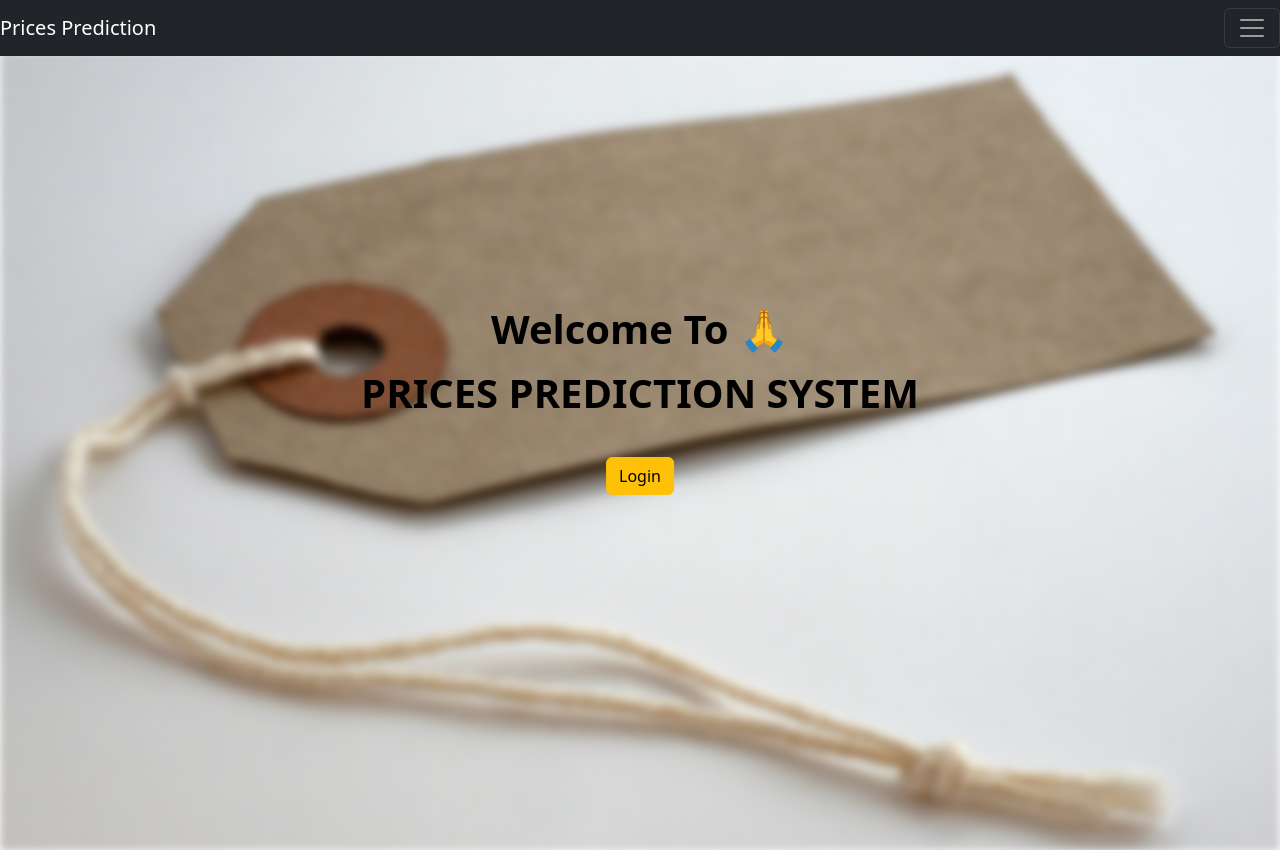
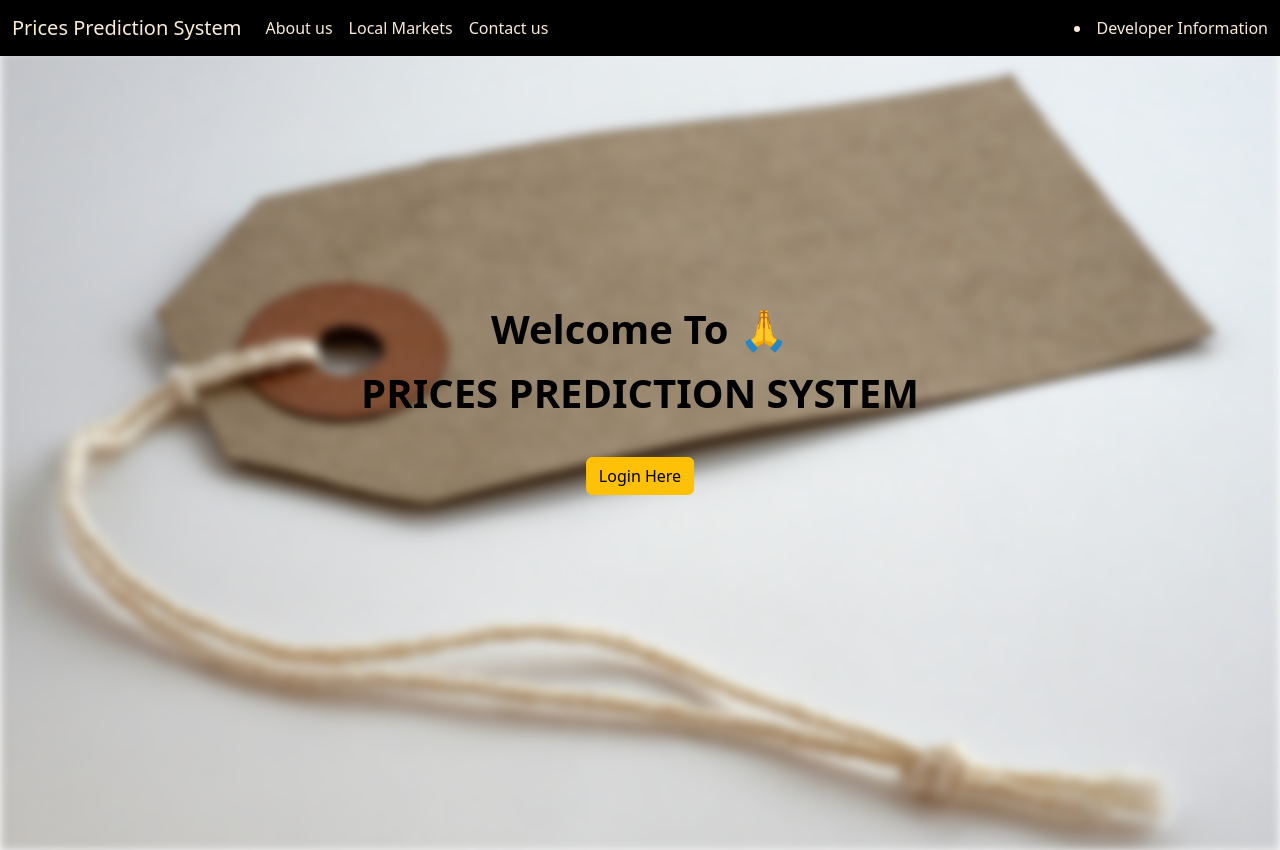
Before and after one commit to jayakrishnagaddam/PRICES-PREDICTION-SYSTEM, a Flask app: page / in a window 1280 px wide. Shown: the top 850 px of the page. Run offline with Flask 3, Linux system fonts and the light colour scheme; some libraries are stand-ins or nearby versions.

Commit message:
Added Enhancements

```diff
--- a/templates/homepage.html
+++ b/templates/homepage.html
@@ -37,7 +37,7 @@
     filter: blur(5px);
 }
 body {
-    padding-top: 3%;
+    padding-top:4%;
 
 }
 </style>
--- a/templates/index.html
+++ b/templates/index.html
@@ -10,7 +10,7 @@
             }
 
             #image {
-              filter: blur(4px);
+              filter: blur(5px);
                 width: 100%;
                 height: 100vh; /* Set the height to cover the entire viewport */
                 object-fit: cover;
@@ -39,7 +39,7 @@
              <p class="mt-3" style="color: black;">
               <b> PRICES PREDICTION SYSTEM </b>
              </p>
-             <a type="button" href="{{url_for('login')}}"class="mt-4 btn btn-warning">Login</a>
+             <a type="button" href="{{url_for('login')}}"class="mt-4 btn btn-warning">Login Here</a>
                       </h1>
 
 {%include 'footer.html'%}
--- a/templates/nav.html
+++ b/templates/nav.html
@@ -1,24 +1,40 @@
-<div class="mb-4">
-<nav class=" navbar fixed-top navbar-dark bg-dark">
-    <a class="navbar-brand">Prices Prediction</a>
-    <button class="navbar-toggler" type="button" data-toggle="collapse" data-target="#navbarNav" aria-controls="navbarNav" aria-expanded="false" aria-label="Toggle navigation">
+<style>
+
+  .navbar {
+    background-color: rgb(0, 0, 0);
+  }
+  #navid{
+  font-style: initial;
+    color: antiquewhite !important;
+  }
+</style>
+
+
+<nav id="navid" class="navbar navbar-expand fixed-top bg-black">
+  <div class="container-fluid">
+    <a style="color:antiquewhite;" class="navbar-brand">Prices Prediction System</a>
+    <button class="navbar-toggler" type="button" data-bs-toggle="collapse" data-bs-target="#navbarSupportedContent" aria-controls="navbarSupportedContent" aria-expanded="false" aria-label="Toggle navigation">
       <span class="navbar-toggler-icon"></span>
     </button>
-    <div class="collapse navbar-collapse" id="navbarNav">
-      <ul class="navbar-nav">
-        <li class="nav-item active">
-          <a class="nav-link" href="#">Home <span class="sr-only">(current)</span></a>
+    <div class="collapse navbar-collapse" id="navbarSupportedContent">
+      <ul class="navbar-nav me-auto mb-lg-0 text-center">
+
+        <li class="nav-item">
+          <a style="color: antiquewhite;" class="nav-link active" aria-current="page" href="#about">About us</a>
         </li>
         <li class="nav-item">
-          <a class="nav-link" href="#">Features</a>
+          <a style="color: antiquewhite;" class="nav-link active" href="#requirements">Local Markets</a>
         </li>
         <li class="nav-item">
-          <a class="nav-link" href="#">Pricing</a>
+          <a style="color: antiquewhite;" class="nav-link active" href="contactus">Contact us</a>
         </li>
-        <li class="nav-item">
-          <a class="nav-link" href="{{url_for('login')}}">Login</a>
-        </li>
-      </ul>
+       </ul>
+
+  <li>
+    <a style="text-decoration: none; color: antiquewhite;" class="active" href="https://jayakrishnaprofile.onrender.com" target="_blank">Developer Information</a>
+
+  </li>
+
     </div>
-  </nav>
   </div>
+</nav>
```
